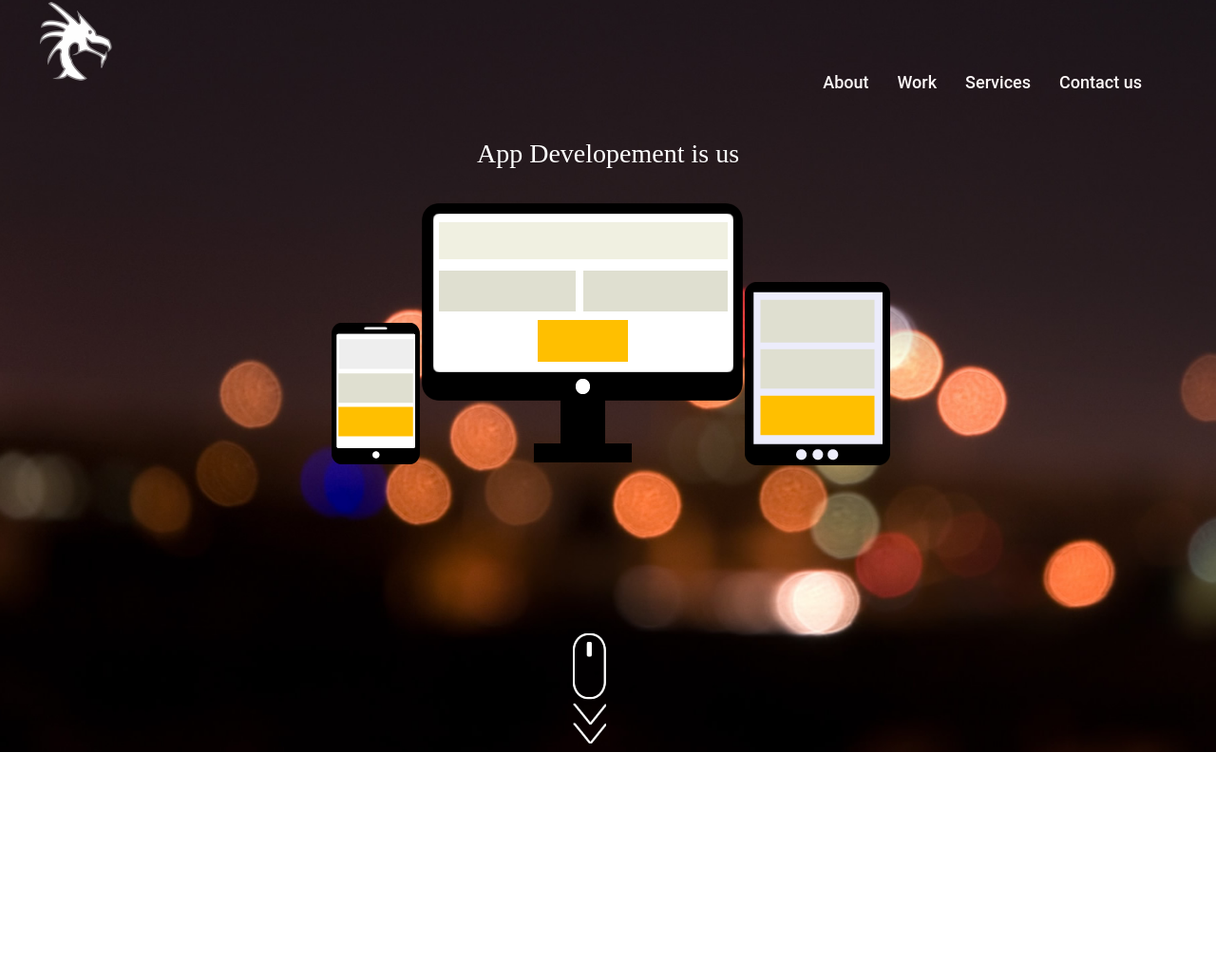
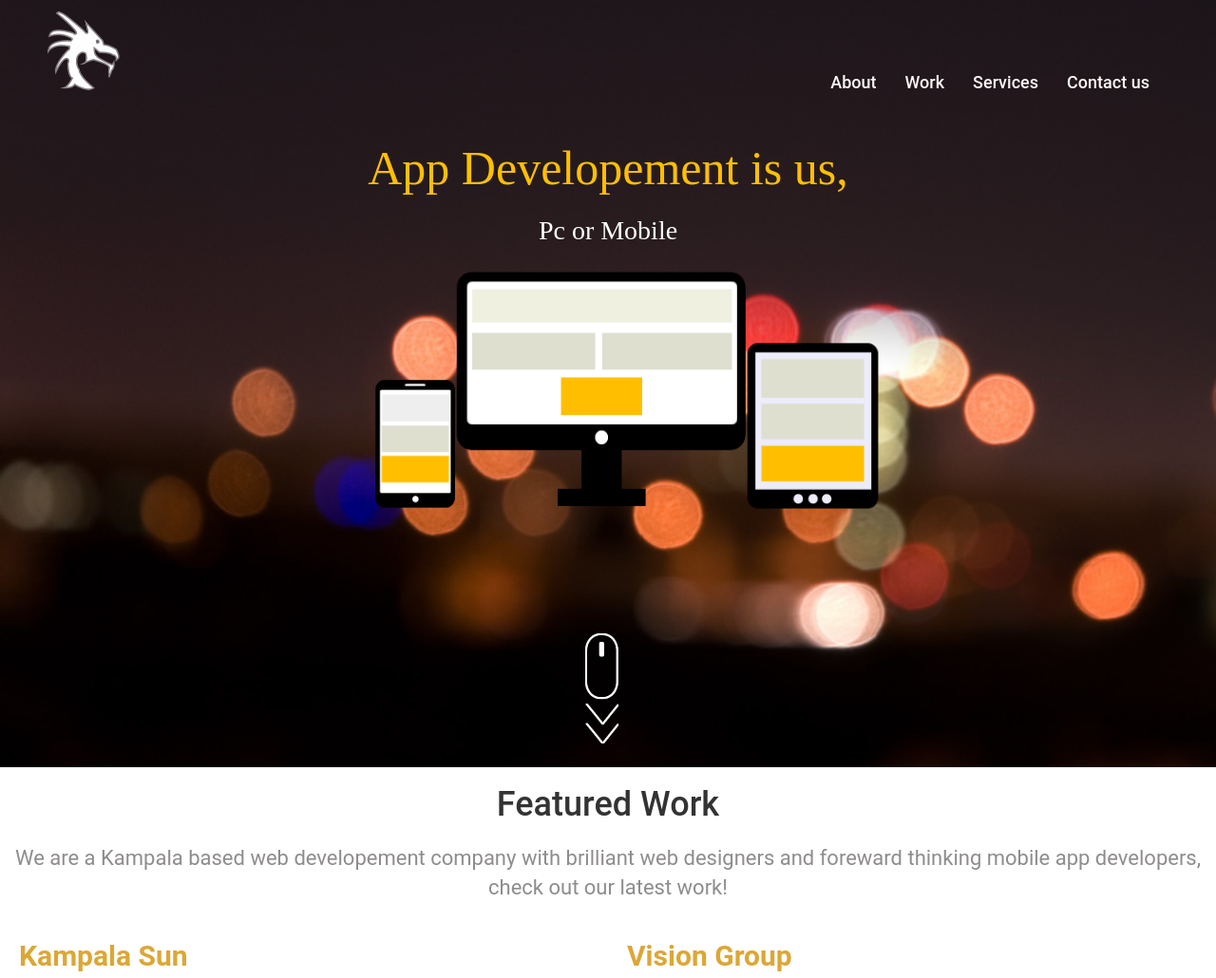
Before and after one commit to muganwas/NewAD, a PHP site: page / in a window 1280 px wide. Shown: the top 1030 px of the page at 95% size. Before the commit the page ends 792 px from the top, so only its background shows below. Run offline with PHP 8.4, Linux system fonts and the light colour scheme.

Commit message:
better look

```diff
--- a/css/body_main.css
+++ b/css/body_main.css
@@ -2,13 +2,13 @@
 /* CSS Document */
 
 .main_top{
-	margin: -8px -8px 0 -8px  ;
+	margin: -8px 0 0 0  ;
 	background: url(../images/backgrounds/index_top.jpg);
 	background-repeat: no-repeat;
 	background-position: top left;
 	background-size: cover;
-	height: 100vh;
-	widhth: 100vh;
+	height: 102vh;
+	widhth: 100vw;
 	text-align: center;
 
 	}
@@ -20,26 +20,91 @@
 	display:block;
 	margin-left: auto;
 	margin-right: auto;
+	width: 45%;
+	height: auto;
 	}
 .words_main{
 	display: block;
 	text-align:center;
-	font-size: 28px;
+	font-size:50px;
 	font-family: "Kaushan Script";
-	color:#FFFFFF;
+	color:#FFBF00;
 	margin-left: auto;
 	margin-right: auto;
 	}
+.words_minor{
+	display: block;
+	text-align:center;
+	font-size: 28px;
+	color: #FFFFFF;
+
+	}
 .content_main{
 
-	height: 500px;
+	position: relative;
+	display:table;
+	width: 100%;
+	z-index: 1 !important;
 
 	}
+.featured_head_text{
+
+	font-family: 'Roboto', sans-serif;
+	font-size: 22px;
+	color: #8F8C8C;
+	padding: 10px;
+	text-align:center;
+
+	}
+.content_main h1 {
+
+	text-align: center;
+	font-family: 'Roboto', sans-serif;
+
+	}
+.content_main h2 {
+
+	font-family: 'Roboto', sans-serif;
+	text-transform:capitalize;
+	font-weight: bold;
+	color: #DCA736;
+
+	}
+.featured_left{
+	position: relative;
+	float: left;
+	padding: 10px 0 20px 20px;
+	display:block;
+	width: 50%;
+
+	}
+	.featured_left img{
+		display:block;
+		height:auto;
+		width:95%;
+
+
+		}
+.featured_right{
+	position: relative;
+	float: right;
+	padding: 10px 0 20px 20px;
+	display:block;
+	width: 50%;
+
+	}
+	.featured_right img{
+		display:block;
+		height:auto;
+		width:95%;
+
+
+		}
 .down_arrow{
   background:url(../images/backgrounds/down%20arrow.png);
   background-repeat:no-repeat;
   position:absolute;
-  left:49%;
+  left:50%;
   bottom:0;
   margin-top:-25px;
   margin-left:-25px;
--- a/css/header.css
+++ b/css/header.css
@@ -5,18 +5,23 @@
 	position: fixed;
 	width: 100%;
 	padding-bottom: 10px;
+
 	}
+
 .header_scroll{
 
 	position: fixed;
 	width: 100%;
 	background: rgba(0,0,0,0.60);
 	padding-bottom: 10px;
+	z-index: 99 !important;
 	}
 .logo{
-	padding: 10px 0 5px 50px;
+	padding: 20px 0 5px 50px;
 	float: left;
 	width: 100px;
+	position: relative;
+
 	}
 .logo img{
 	width: 76px;
@@ -115,5 +120,4 @@
 	padding:0;
 	display:block;
 	cursor: pointer;
-
 	}
--- a/css/main.css
+++ b/css/main.css
@@ -1,6 +1,5 @@
 @charset "utf-8";
 /* CSS Document */
-
-@import "header.css";
 @import "body_main.css";
 @import "bootstrap.min.css";
+@import "header.css";
--- a/index.php
+++ b/index.php
@@ -23,16 +23,43 @@ $(document).ready(function(){
   </script>
 </head>
 <body>
+<?php include_once"includes/header.php" ?>
 <div class="main_top">
-<?php include_once"includes/header.php" ?>
+
 
 <div class="front">
-<div class="words_main">App Developement is us </div>
+<div class="words_main">
+  <p>App Developement is us, </p>
+  <span class="words_minor">Pc or Mobile</span>
+</div>
 <img src="images/icons/index_image.png" alt="web and mobile apps"/>
 </div>
 <a href="#"><div class="down_arrow"></div></a>
 </div>
 <main class="content_main">
+<div class="featured_jobs">
+<h1>Featured Work</h1>
+
+<div class="featured_head_text">
+We are a Kampala based web developement company with brilliant web designers and foreward thinking mobile app developers, check out our latest work!
+</div>
+<div class="featured_left">
+<h2>kampala sun</h2>
+<a href="#"><img src="images/featured/kampala_sun.png" alt="kampala sun"/></a>
+</div>
+<div class="featured_right">
+<h2>vision group</h2>
+<a href="#"><img src="images/featured/vision_group.png" alt="kampala sun"/></a>
+</div>
+<div class="featured_left">
+<h2>vision Printing</h2>
+<a href="#"><img src="images/featured/vision_printing.png" alt="kampala sun"/></a>
+</div>
+<div class="featured_right">
+<h2>Acacia School</h2>
+<a href="#"><img src="images/featured/acacia_school.png" alt="kampala sun"/></a>
+</div>
+</div>
 </main>
 
 </body>
```
Also changed, not shown: images/icons/index_image.png.
